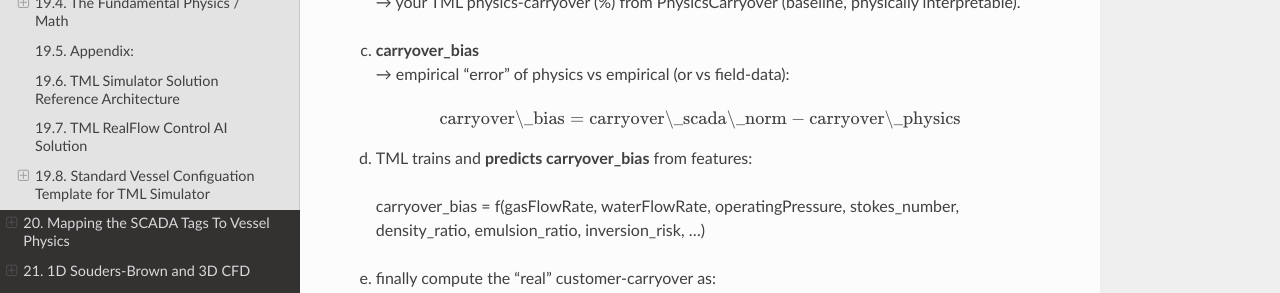
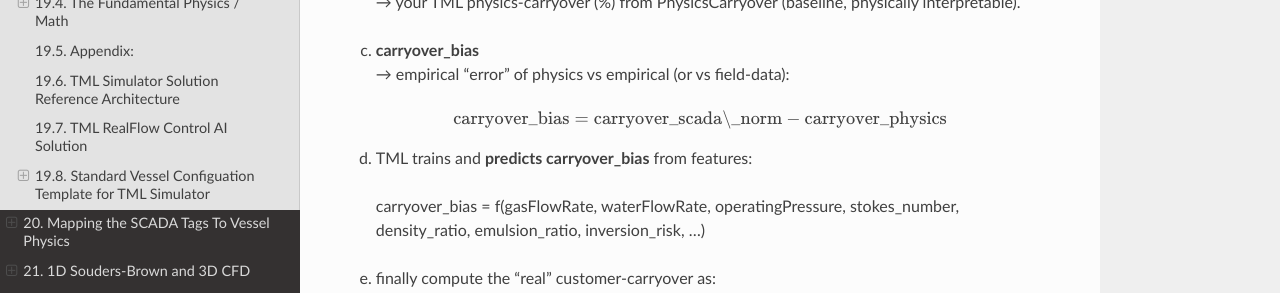
Before and after one commit to smaurice101/readthedocs, a Sphinx documentation site: the page built from docs/source/tmlsimulator.rst, in a window 1280 px wide and 900 px high, scrolled down 18735 px. Shown: the part 149-442 px from the top of the window. Built offline with Sphinx 7.4.7 and the Read the Docs theme 3.1.0, drawn with Linux system fonts in a browser that asks for light colours; pages that are not in the unit, such as notebooks, are missing from menus; some of the changed text lies outside the part shown.

```diff
--- a/docs/source/tmlsimulator.rst
+++ b/docs/source/tmlsimulator.rst
@@ -1043,7 +1043,7 @@ c. | **carryover_bias**
 
 .. math::
 
-   \text{carryover\_bias} = \text{carryover\_scada\_norm} - \text{carryover\_physics}
+   \text{carryover_bias} = \text{carryover_scada\_norm} - \text{carryover_physics}
 
 d. TML trains and **predicts carryover_bias** from features:
 
```
